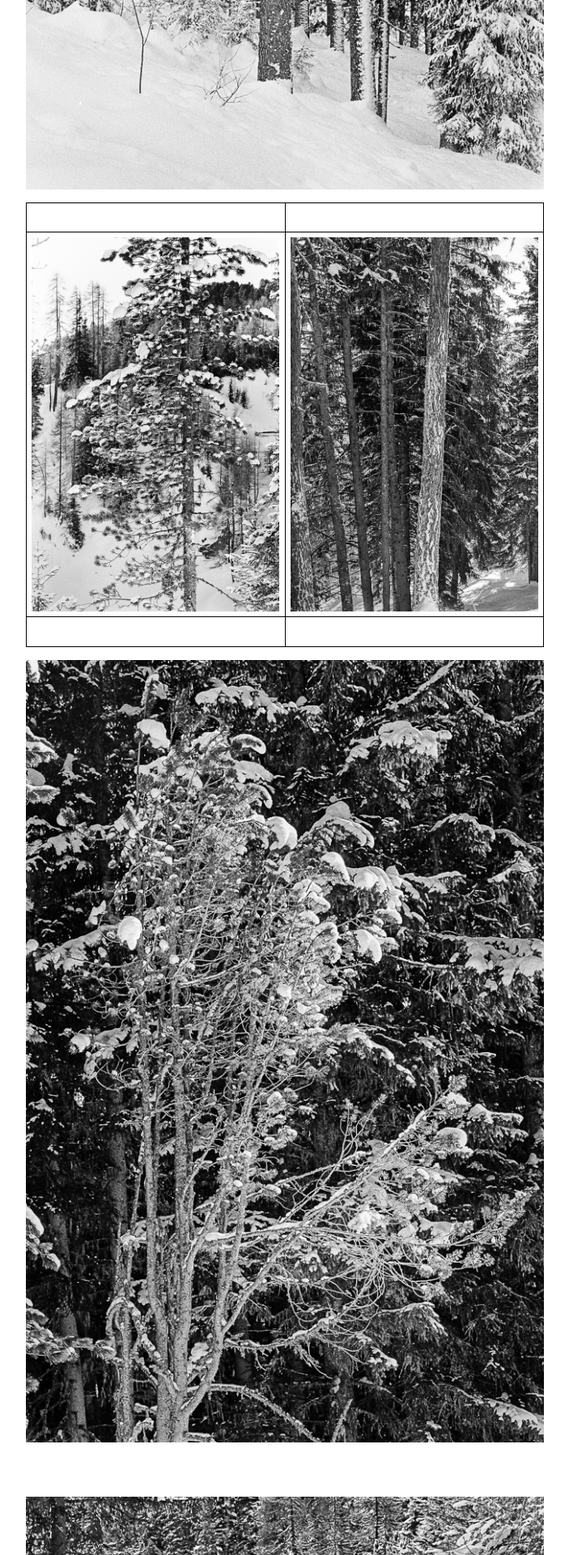
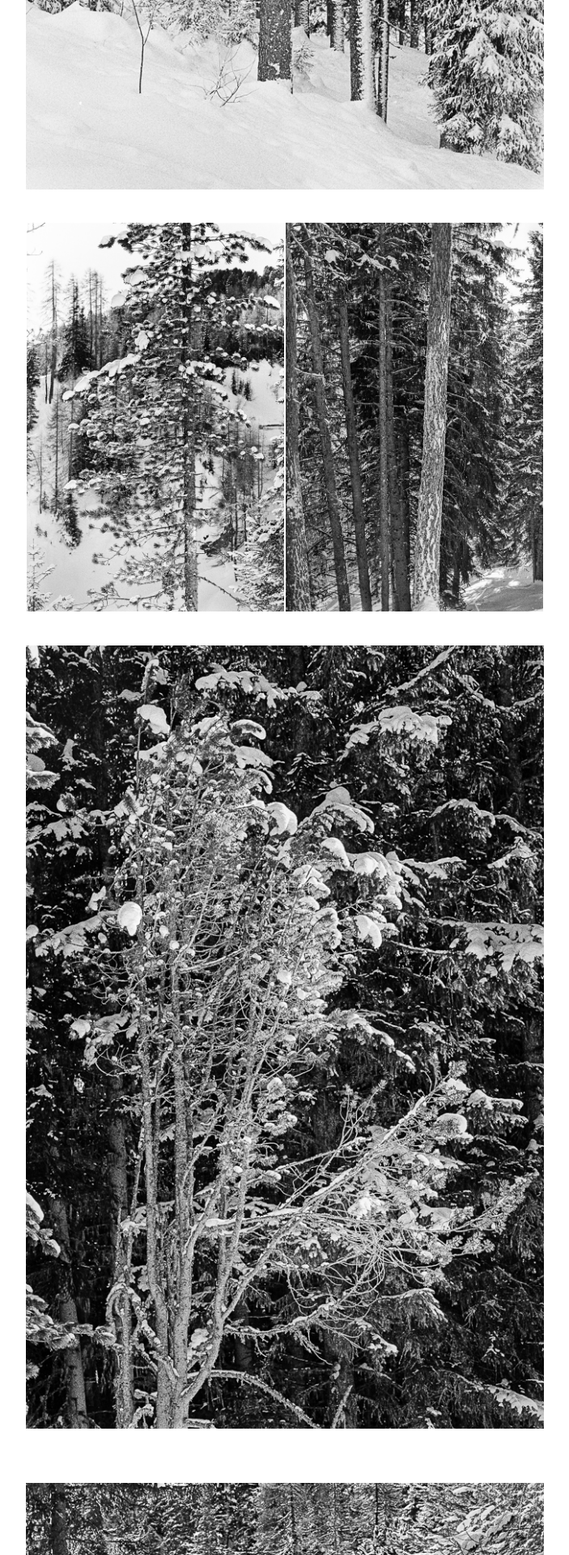
Before and after one commit to lucabutikofer/Photography, a Jekyll site: the page built from Plants.md, in a window 1280 px wide. Shown: the part 841-2761 px from the top of the page at 81% size, without its empty margins (288-991 px from the left). Built offline with Jekyll 4.4.1, drawn with Linux system fonts in a browser that asks for light colours.

Commit message:
Update no-style-please.scss

```diff
--- a/_sass/no-style-please.scss
+++ b/_sass/no-style-please.scss
@@ -62,9 +62,10 @@ hr {
 table { width: 100%; }
 
 table, th, td {
-  border: thin solid black;
+  // border: thin solid black;
+  border: none;
   border-collapse: collapse;
-  padding: 0.4rem;
+  // padding: 0.4rem;
 }
 
 code {
```
